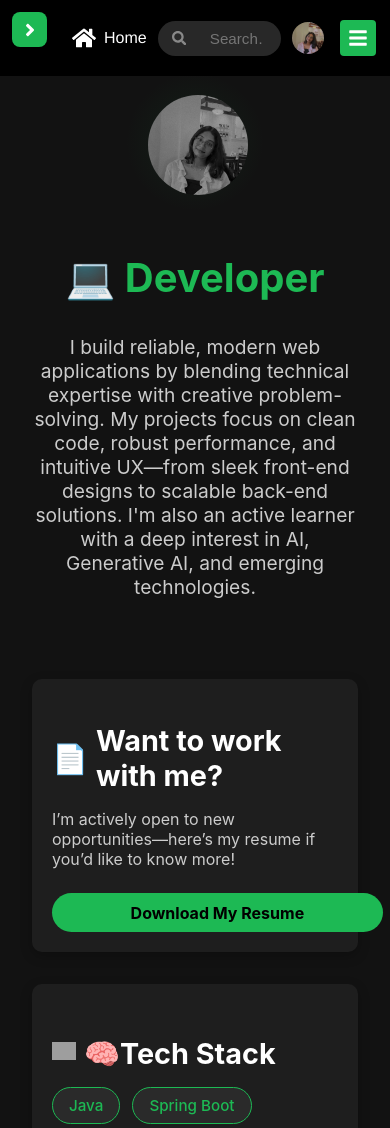
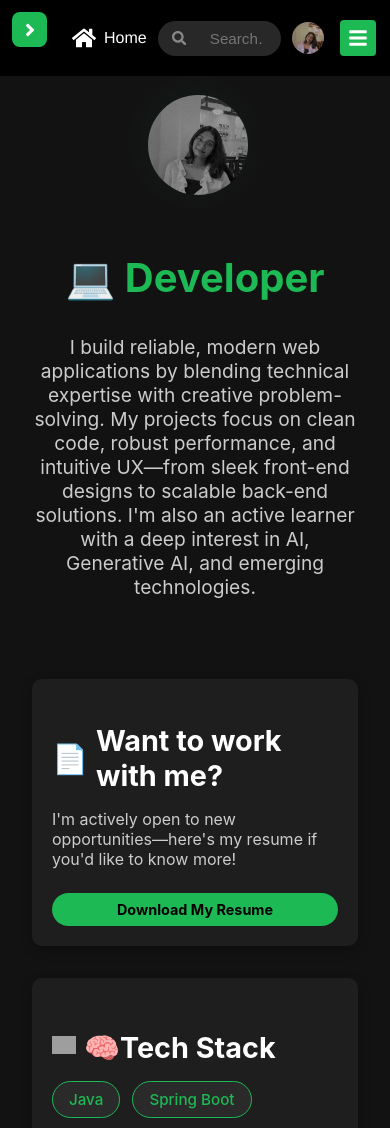
Before and after one commit to BhavanaPoosa/react-portfolio, a React (Create React App) app: page /developer in a window 390 px wide. Shown: the top 1128 px of the page. Built offline with nearby package versions, Linux system fonts and the light colour scheme; grey boxes are pictures that could not be loaded.

Commit message:
Adjust the download btn

```diff
--- a/src/pages/Developer.js
+++ b/src/pages/Developer.js
@@ -106,7 +106,8 @@ export default function Developer() {
         {/* ───── Resume link ───── */}
         <section className="resume-card">
           <h2><span role="img" aria-label="document">📄</span> Want to work with me?</h2>
-          <p>I’m actively open to new opportunities—here’s my resume if you’d like to know more!</p>
+          <p>I'm actively open to new opportunities—here's my resume if you'd like to know more!</p>
+          <div class="resume-btn-wrapper">
             <a
               className="resume-btn"
               href="/BhavanaPoosa-resume.pdf"
@@ -115,6 +116,7 @@ export default function Developer() {
             >
             Download My Resume
             </a>
+          </div>
         </section>
 
 
--- a/src/styles/Developer.css
+++ b/src/styles/Developer.css
@@ -181,6 +181,37 @@
 
 .resume-btn:hover {
   background-color: #1aa34a;
+}
+
+.resume-btn-wrapper {
+  text-align: center;
+  margin-top: 1rem;
+  max-width: 100%;
+  overflow: hidden;
+}
+
+.resume-btn {
+  display: inline-block;
+  background-color: #1DB954;
+  color: #000;
+  font-weight: bold;
+  padding: 0.6rem 1.4rem;
+  font-size: 1rem;
+  border-radius: 999px;
+  text-decoration: none;
+  transition: background-color 0.3s ease;
+  max-width: 90%;
+  white-space: nowrap;
+  text-align: center;
+  box-sizing: border-box;
+}
+
+@media (max-width: 480px) {
+  .resume-btn {
+    font-size: 0.9rem;
+    padding: 0.5rem 1rem;
+    max-width: 100%;
+  }
 }
 
 
```
Lines whose indentation alone changed are shown as unchanged.
